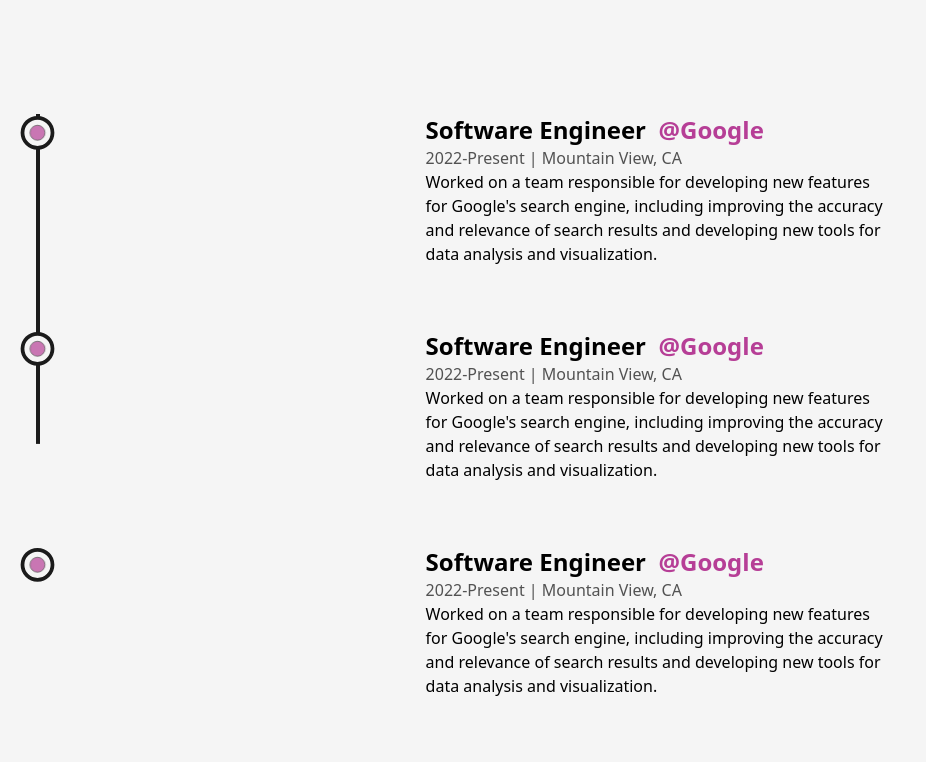
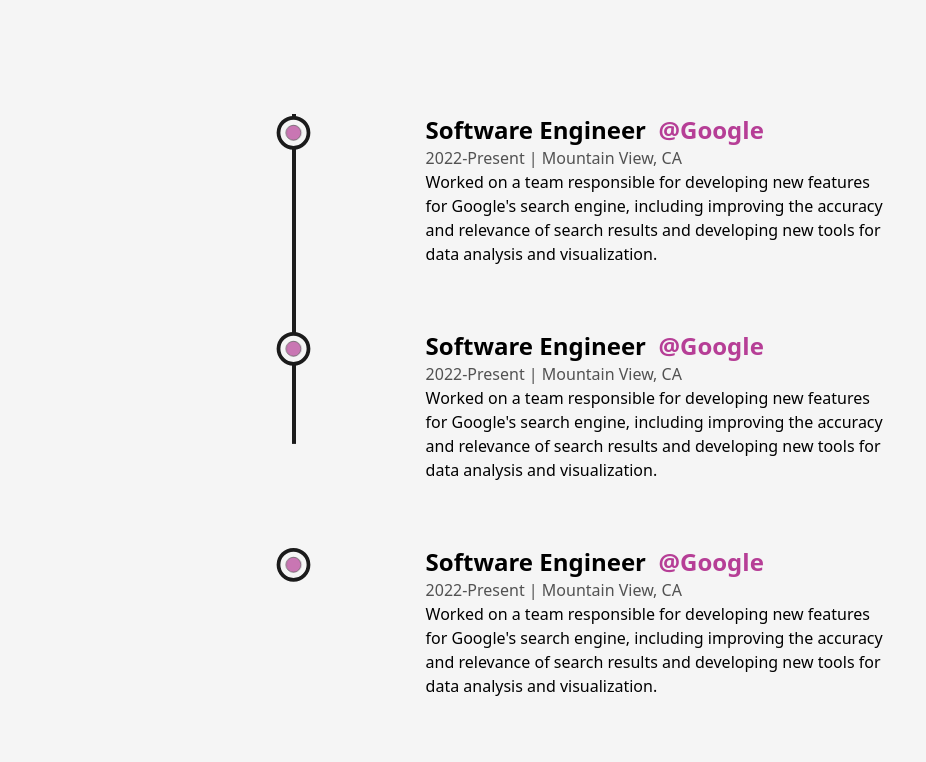
Before and after one commit to kartik739/My_Portfolio, a Next.js app: page /about in a window 1280 px wide. Shown: the part 2658-3420 px from the top of the page, without its empty margins (0-926 px from the left). Built offline with nearby package versions, Linux system fonts and the light colour scheme.

Commit message:
Update Experience.js

```diff
--- a/src/components/Experience.js
+++ b/src/components/Experience.js
@@ -39,7 +39,7 @@
         <h2 className='font-bold text-8xl mb-32 w-full text-center  md:text-6xl xs:text-4xl md:mb-16'>
         Experience
         </h2>
-        <div ref={ref} className='w-[75%] mx-auto lg:w-[90%] md:w-full '>
+        <div ref={ref} className='w-[75%] mx-auto relative lg:w-[90%] md:w-full '>
 
             <motion.div  style={{scaleY: scrollYProgress}}
             className='absolute left-9 top=0 w-[4px] h-full bg-dark origin-top dark:bg-light md:w-[2px] md:left-[30px] xs:left-[20px]'/>
```
